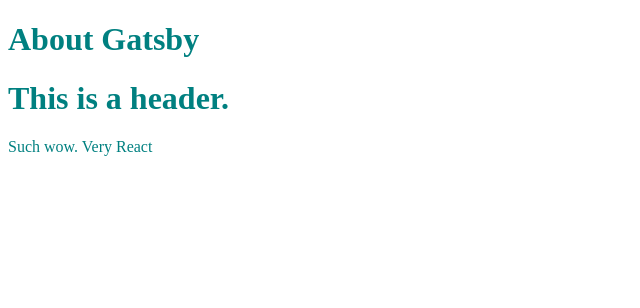
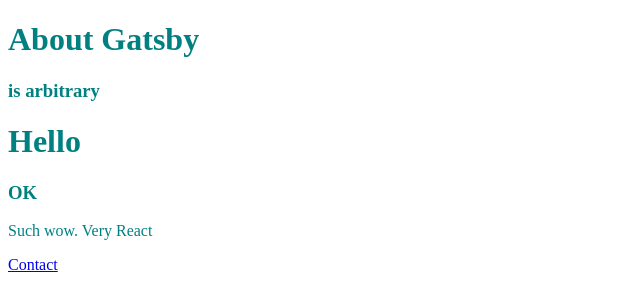
Before and after one commit to menglu95/Gatsby-simple-exam, a Gatsby site: page /about in a window 1280 px wide. Shown: the whole page, without its empty margins (0-640 px from the left). Built offline with nearby package versions, Linux system fonts and the light colour scheme; Gatsby itself is replaced by a stand-in of ours.

Commit message:
3rd commit

```diff
--- a/src/pages/about.js
+++ b/src/pages/about.js
@@ -1,12 +1,14 @@
 import React from "react"
 import Header from "./components/header"
+import { Link } from "gatsby"
 
 export default function About() {
   return (
     <div style={{ color: `teal` }}>
-      <h1>About Gatsby</h1>
-      <Header />
+      <Header headerText="About Gatsby" arbitraryPhrase="is arbitrary" />
+      <Header headerText="Hello" arbitraryPhrase="OK" />
       <p>Such wow. Very React</p>
+      <Link to={"/contact/"}>Contact</Link>
     </div>
   )
 }
--- a/src/pages/components/header.js
+++ b/src/pages/components/header.js
@@ -1,5 +1,10 @@
 import React from "react"
 
-export default function Header() {
-  return <h1>This is a header.</h1>
+export default function Header(props) {
+  return (
+    <div>
+      <h1>{props.headerText}</h1>
+      <h3>{props.arbitraryPhrase}</h3>
+    </div>
+  )
 }
```
Also changed, not shown: src/pages/contact.js (added, +13 -0 lines).
